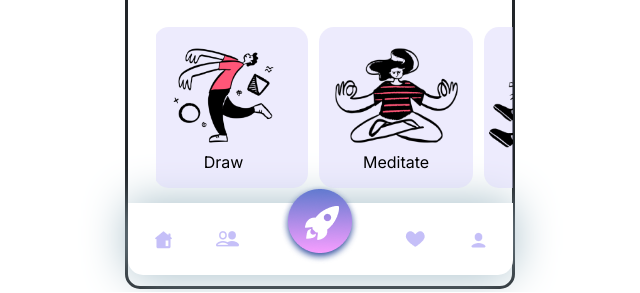
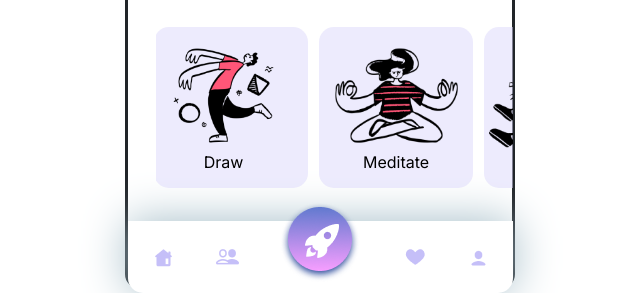
Before and after one commit to hannahtbland/Final-Group-Project, a plain HTML site: page Index/home.html in a window 1280 px wide. Shown: the part 635-928 px from the top of the page, without its empty margins (320-960 px from the left). Drawn offline with nearby package versions, Linux system fonts and the light colour scheme.

Commit message:
Nav-bar small fix

```diff
--- a/CSS/home.css
+++ b/CSS/home.css
@@ -388,7 +388,7 @@ ul{
     border-bottom-right-radius: 15px;
     padding-right:25px;
     padding-left:25px;
-    margin-top: 5px;
+    margin-top: 6%;
     background-color:white;
   }
   .rocketImg{
```
